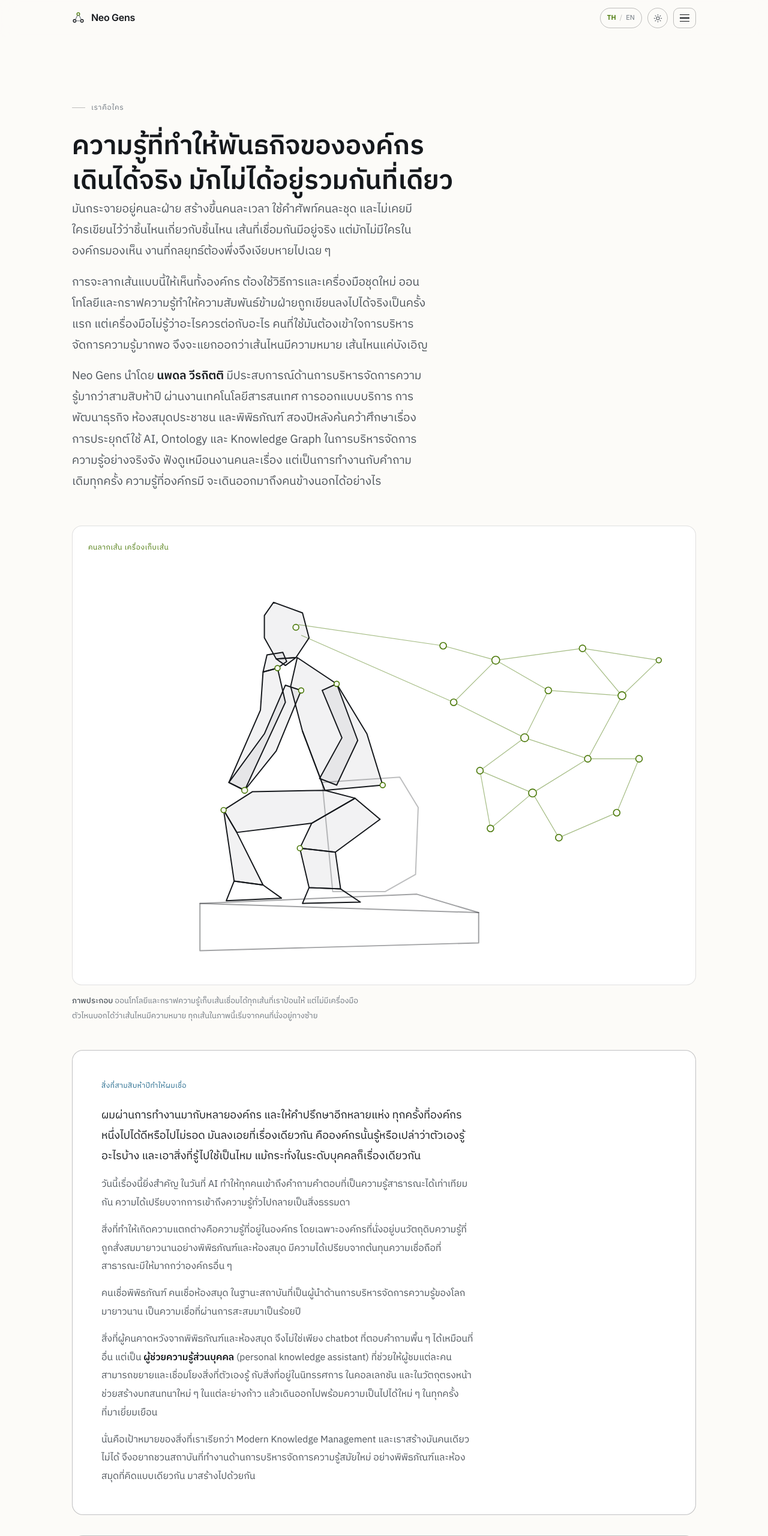
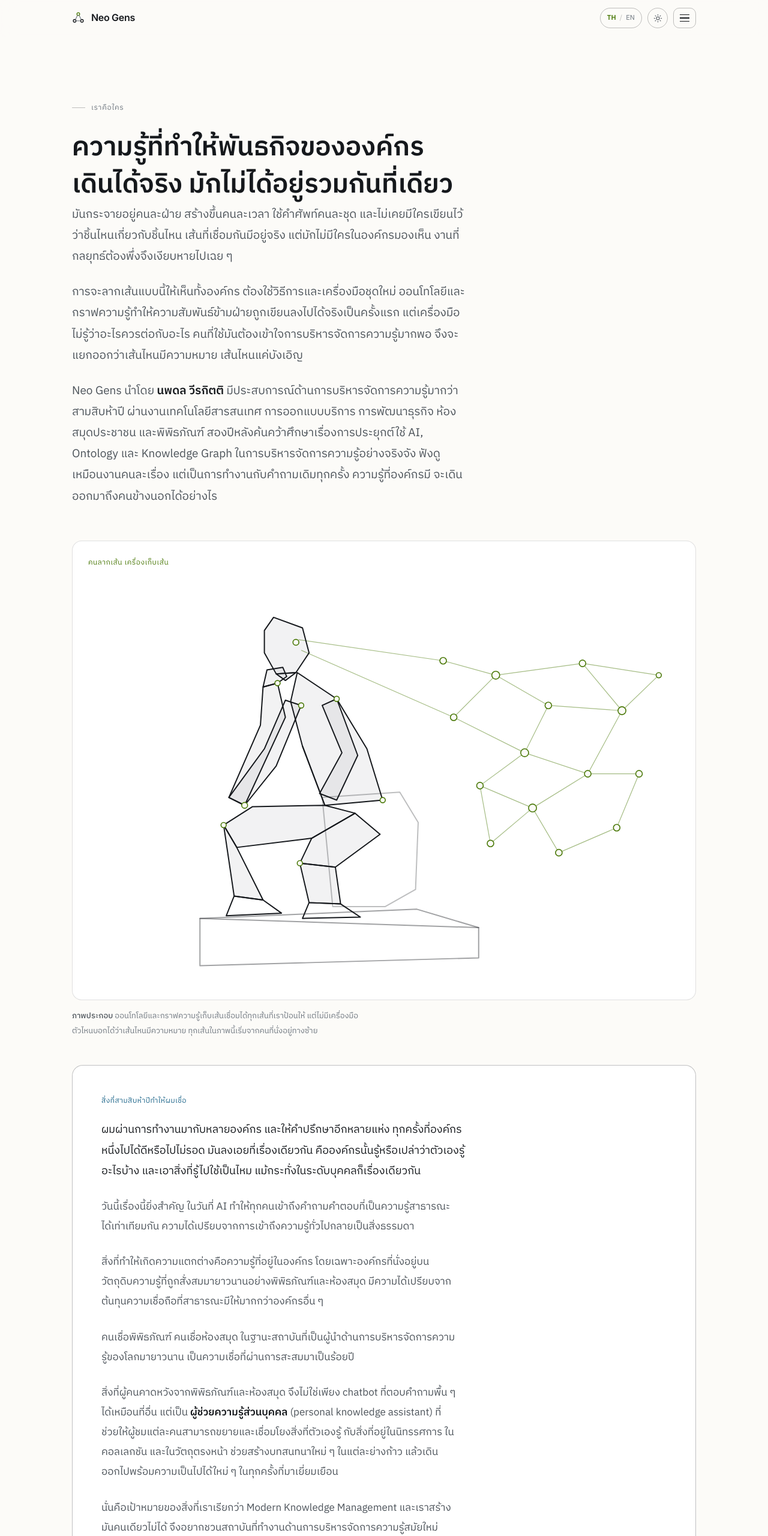
Before and after one commit to Stepphenwolf2021/neogens-website, a website: page th-about.html in a window 1280 px wide. Shown: the top 2560 px of the page at 60% size. Drawn offline with Linux system fonts and the light colour scheme.

Commit message:
Update site

```diff
--- a/assets/site.th.css
+++ b/assets/site.th.css
@@ -35,7 +35,9 @@ h2{font-size:clamp(25px,3.4vw,40px);line-height:1.38}
 h3{font-size:clamp(18px,1.9vw,22px);line-height:1.5}
 h4{font-size:17px;line-height:1.55}
 p{line-height:1.9}
-.lede{font-size:clamp(16.5px,1.9vw,19px);line-height:1.85;color:var(--dim);max-width:52ch}
+/* ค่าต่ำสุด 18px ไม่ใช่ 16.5px · เพราะเนื้อความในการ์ดขึ้นเป็น 17px แล้ว
+   ถ้าปล่อยไว้ที่ 16.5 ประโยคนำจะเล็กกว่าเนื้อความบนจอมือถือ ลำดับความสำคัญจะกลับหัว · 2026-09-01 */
+.lede{font-size:clamp(18px,1.9vw,19px);line-height:1.85;color:var(--dim);max-width:52ch}
 .eyebrow{font-family:var(--mono);font-size:12px;letter-spacing:.06em;color:var(--mute);display:flex;align-items:center;gap:10px;margin-bottom:26px;line-height:1.6}
 .eyebrow::before{content:'';width:22px;height:1px;background:var(--line-2);flex:none}
 .grid-2{display:grid;grid-template-columns:1fr 1fr;gap:clamp(26px,5vw,68px)}
@@ -453,3 +455,27 @@ figure svg,.graphbox svg{max-width:100%;height:auto}
 .hero-list li{margin:0 0 10px}
 .hero-list li:last-child{margin-bottom:0}
 .hero-list b{color:var(--fg);font-weight:600}
+
+/* >>> จังหวะตัวอักษรไทย · 2026-09-01 · แก้ที่เดียว ได้ทุกหน้าไทย >>> */
+/* วัดจากหน้าจริงที่ความกว้าง 1440px แล้วพบสามเรื่อง
+   1  พาดหัวไม่มี max-width  กว้าง 1040px ขณะที่เนื้อความกว้าง 593-620px
+      หัวกับเนื้อจึงไม่อยู่ในคอลัมน์เดียวกัน และพาดหัวไทยยาว ๆ กวาดตายาก
+   2  ในการ์ดเดียวมีตัวอักษรสามขนาด 19 · 18 · 15.8  ไล่ระดับไม่เป็นระบบ
+      และ 15.8px เล็กเกินไปสำหรับไทยที่มีสระสองชั้น
+   3  ระยะห่างย่อหน้า 15px ทั้งที่ระยะบรรทัด 31px  ย่อหน้าจึงติดกันเป็นพืด
+      ของใหม่เว้นราว 0.85 เท่าของระยะบรรทัด ตาเห็นขอบย่อหน้าได้เอง
+   line-height ของพาดหัวเดิม 1.32 ต่ำเกินไปสำหรับไทย สระบนกับวรรณยุกต์เบียดกัน
+   ย้ายมาที่ 1.42 ซึ่งยังแน่นพอสำหรับพาดหัว แต่ไม่เบียด */
+h1{line-height:1.42}
+h2{line-height:1.45}
+.story p{font-size:17px;line-height:1.95}
+.story .k+p{font-size:18px}
+.story p+p{margin-top:26px}
+.tw p{font-size:16px;line-height:1.9}
+.tw dd{font-size:15.5px;line-height:1.9}
+.tw dt{margin-top:20px}
+/* จอมือถือ · ขอบการ์ด 28px กินความกว้างไปข้างละ 28 เหลือคอลัมน์ข้อความ 277px
+   ที่ 320px เหลือ 222px ตกบรรทัดละ 30 ตัวอักษร สั้นเกินไปสำหรับไทย
+   ลดขอบเป็น 18px ได้คืนมา 20px ต่อบรรทัด · เดสก์ท็อปไม่กระทบ · 2026-09-01 */
+@media(max-width:520px){.story{padding:22px 18px}}
+/* <<< จังหวะตัวอักษรไทย <<< */
--- a/th-about.html
+++ b/th-about.html
@@ -30,9 +30,15 @@
 .tk-f{fill:rgba(var(--w-rgb),.05)}
 .tk-e{stroke:var(--go);stroke-width:1.1;fill:none;opacity:.5}
 .tk-n{stroke:var(--go);stroke-width:1.5;fill:var(--bg)}
-.story p{max-width:620px}
-.story .k+p{font-size:18px;color:var(--fg);line-height:1.9}
-section h1{font-size:clamp(27px,3.7vw,44px);letter-spacing:normal}
+.story p{max-width:58ch}
+/* 2026-09-01 · เดิมทุกย่อหน้าฝัง margin-top:14px ไว้ในแท็ก ซึ่งชนะทุกกฎในสไตล์ชีต
+   ระยะห่างจึงเหลือครึ่งเดียวของระยะบรรทัด ย่อหน้าติดกันเป็นพืด ถอดออกแล้วให้กฎทำงานแทน */
+#about .story p+p{margin-top:26px}
+#about .lede+.lede{margin-top:24px}
+#about h1{max-width:16em}
+.story .k+p{color:var(--fg);line-height:1.9}
+section h1{font-size:clamp(27px,3.7vw,44px);letter-spacing:normal;max-width:22ch}
+#about .lede{max-width:58ch}
 .pband h2.pb-t{font-size:clamp(32px,5.4vw,64px)}
 
 /* >>> footer ห้าคอลัมน์ · build_footer.py >>> */
@@ -208,13 +214,13 @@ section h1{font-size:clamp(27px,3.7vw,44px);letter-spacing:normal}
       และไม่เคยมีใครเขียนไว้ว่าชิ้นไหนเกี่ยวกับชิ้นไหน เส้นที่เชื่อมกันมีอยู่จริง
       แต่มักไม่มีใครในองค์กรมองเห็น งานที่กลยุทธ์ต้องพึ่งจึงเงียบหายไปเฉย ๆ
     </p>
-    <p class="lede rv" style="margin-top:16px">
+    <p class="lede rv">
       การจะลากเส้นแบบนี้ให้เห็นทั้งองค์กร ต้องใช้วิธีการและเครื่องมือชุดใหม่
       ออนโทโลยีและกราฟความรู้ทำให้ความสัมพันธ์ข้ามฝ่ายถูกเขียนลงไปได้จริงเป็นครั้งแรก
       แต่เครื่องมือไม่รู้ว่าอะไรควรต่อกับอะไร คนที่ใช้มันต้องเข้าใจการบริหารจัดการความรู้มากพอ
       จึงจะแยกออกว่าเส้นไหนมีความหมาย เส้นไหนแค่บังเอิญ
     </p>
-    <p class="lede rv" style="margin-top:16px">
+    <p class="lede rv">
       Neo Gens นำโดย <strong style="color:var(--fg);font-weight:600">นพดล วีรกิตติ</strong>
       มีประสบการณ์ด้านการบริหารจัดการความรู้มากว่าสามสิบห้าปี ผ่านงานเทคโนโลยีสารสนเทศ การออกแบบบริการ
       การพัฒนาธุรกิจ ห้องสมุดประชาชน และพิพิธภัณฑ์ สองปีหลังค้นคว้าศึกษาเรื่องการประยุกต์ใช้
@@ -311,21 +317,21 @@ section h1{font-size:clamp(27px,3.7vw,44px);letter-spacing:normal}
         คือองค์กรนั้นรู้หรือเปล่าว่าตัวเองรู้อะไรบ้าง และเอาสิ่งที่รู้ไปใช้เป็นไหม
         แม้กระทั่งในระดับบุคคลก็เรื่องเดียวกัน
       </p>
-      <p style="margin-top:14px">
+      <p>
         วันนี้เรื่องนี้ยิ่งสำคัญ ในวันที่ AI ทำให้ทุกคนเข้าถึงคำถามคำตอบที่เป็นความรู้สาธารณะได้เท่าเทียมกัน
         ความได้เปรียบจากการเข้าถึงความรู้ทั่วไปกลายเป็นสิ่งธรรมดา
       </p>
-      <p style="margin-top:14px">
+      <p>
         สิ่งที่ทำให้เกิดความแตกต่างคือความรู้ที่อยู่ในองค์กร
         โดยเฉพาะองค์กรที่นั่งอยู่บนวัตถุดิบความรู้ที่ถูกสั่งสมมายาวนานอย่างพิพิธภัณฑ์และห้องสมุด
         มีความได้เปรียบจากต้นทุนความเชื่อถือที่สาธารณะมีให้มากกว่าองค์กรอื่น ๆ
       </p>
-      <p style="margin-top:14px">
+      <p>
         คนเชื่อพิพิธภัณฑ์ คนเชื่อห้องสมุด
         ในฐานะสถาบันที่เป็นผู้นำด้านการบริหารจัดการความรู้ของโลกมายาวนาน
         เป็นความเชื่อที่ผ่านการสะสมมาเป็นร้อยปี
       </p>
-      <p style="margin-top:14px">
+      <p>
         สิ่งที่ผู้คนคาดหวังจากพิพิธภัณฑ์และห้องสมุด จึงไม่ใช่เพียง chatbot
         ที่ตอบคำถามพื้น ๆ ได้เหมือนที่อื่น แต่เป็น
         <strong style="color:var(--fg);font-weight:600">ผู้ช่วยความรู้ส่วนบุคคล</strong>
@@ -334,7 +340,7 @@ section h1{font-size:clamp(27px,3.7vw,44px);letter-spacing:normal}
         ช่วยสร้างบทสนทนาใหม่ ๆ ในแต่ละย่างก้าว
         แล้วเดินออกไปพร้อมความเป็นไปได้ใหม่ ๆ ในทุกครั้งที่มาเยี่ยมเยือน
       </p>
-      <p style="margin-top:14px">
+      <p>
         นั่นคือเป้าหมายของสิ่งที่เราเรียกว่า Modern Knowledge Management และเราสร้างมันคนเดียวไม่ได้
         จึงอยากชวนสถาบันที่ทำงานด้านการบริหารจัดการความรู้สมัยใหม่
         อย่างพิพิธภัณฑ์และห้องสมุดที่คิดแบบเดียวกัน มาสร้างไปด้วยกัน
@@ -349,17 +355,17 @@ section h1{font-size:clamp(27px,3.7vw,44px);letter-spacing:normal}
         ส่วนระบบคลังข้อมูลรับได้แค่คำที่ตั้งไว้ตั้งแต่ปี 2541
         คนที่อยู่ฝ่ายเดียวมองไม่เห็นรอยต่อพวกนี้ ออนโทโลยีสำเร็จรูปยิ่งไม่รู้ว่าทั้งสี่ฝ่ายเห็นไม่ตรงกัน
       </p>
-      <p style="margin-top:14px">
+      <p>
         ชื่อบริษัทมาจากทั้งสองครึ่งของเรื่องนี้ <strong style="color:var(--fg);font-weight:600">Neo Gens</strong>
         คือส่วนผสมระหว่าง <em>neo-generalist</em> กับ <em>neo-generation</em>
       </p>
-      <p style="margin-top:14px">
+      <p>
         neo-generalist คือคนที่เดินไปมาระหว่างความรู้ลึกกับความรู้กว้าง
         ไม่ยอมหยุดอยู่ปลายใดปลายหนึ่ง และสร้างคุณค่าจากการต่อเรื่องข้ามสาขา
         มากกว่าจากความลึกในสาขาเดียว ส่วนอีกครึ่งคือคนที่งานนี้ทำให้
         คนรุ่นที่จะถาม AI ก่อนถามพิพิธภัณฑ์หรือห้องสมุด และองค์กรรุ่นที่ต้องพร้อมเมื่อวันนั้นมาถึง
       </p>
-      <p style="margin-top:14px">
+      <p>
         นี่เป็นวิธีทำงานก่อนจะเป็นปรัชญา และเป็นเหตุผลว่าทำไมเราเริ่มจากคำถามที่ข้ามฝ่ายเสมอ
       </p>
     </div>
```
Also changed, not shown: about.html (+12 -8 lines).
